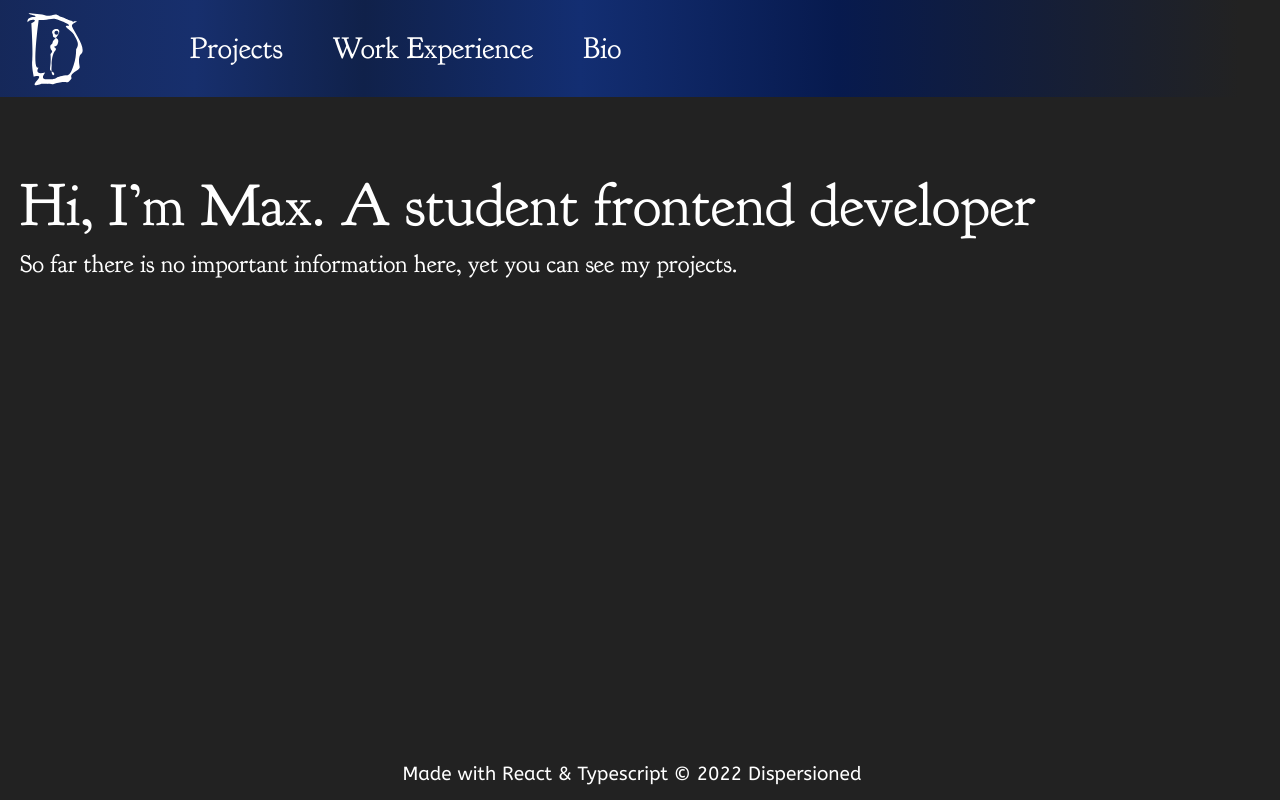
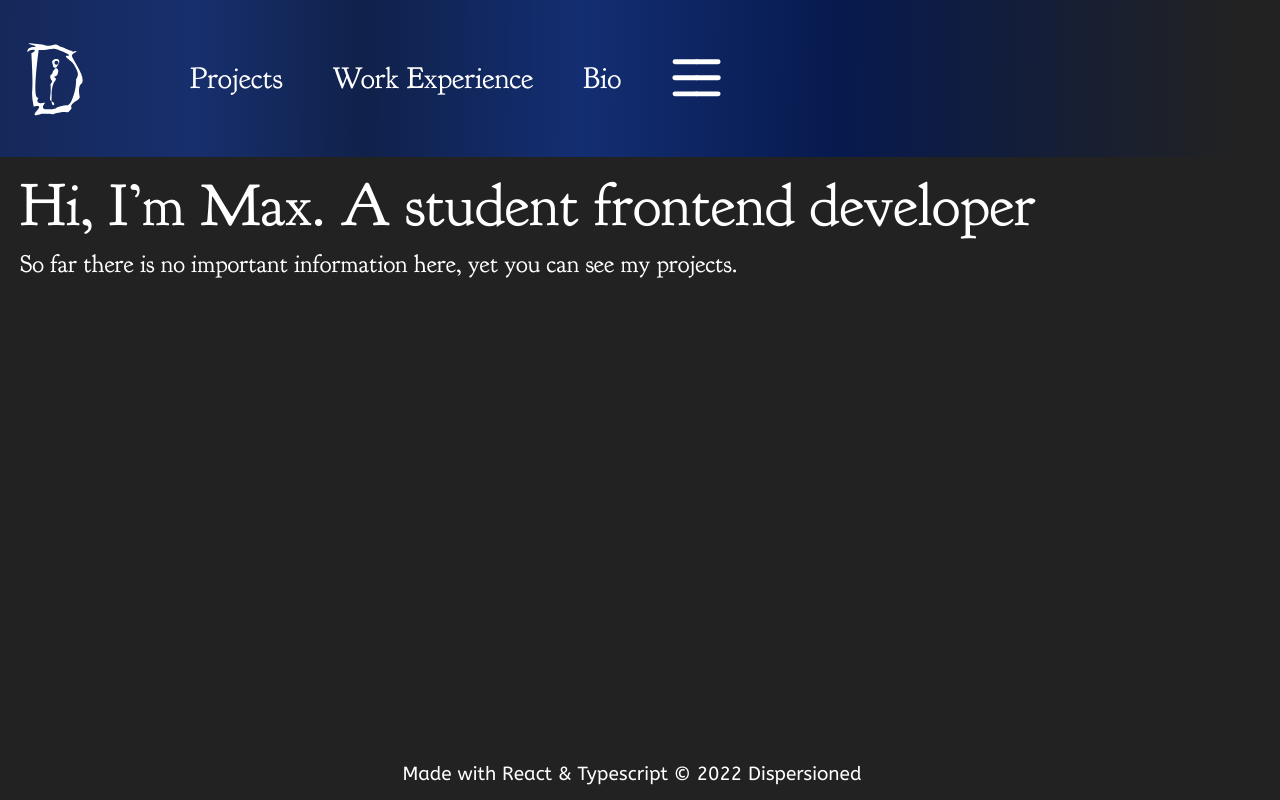
Before and after one commit to Dispersioned/web, a React (Create React App) app: page / in a window 1280 px wide. Built offline with nearby package versions, Linux system fonts and the light colour scheme.

Commit message:
commit to squash

```diff
--- /dev/null
+++ b/src/components/Header/BurgerIcon/BurgerIcon.tsx
@@ -0,0 +1,32 @@
+import React from 'react'
+import './style.module.css'
+
+interface BurgerIconProps {
+  className?: string
+}
+
+const BurgerIcon: React.FC<BurgerIconProps> = ({ className }) => {
+  return (
+    <div className={className}>
+      <svg xmlns="http://www.w3.org/2000/svg" width="150" height="150" viewBox="0 0 200 200">
+        <g stroke-width="6.5" stroke-linecap="round">
+          <path d="M72 82.286h28.75" fill="#009100" fill-rule="evenodd" stroke="#fff" />
+          <path
+            d="M100.75 103.714l72.482-.143c.043 39.398-32.284 71.434-72.16 71.434-39.878 0-72.204-32.036-72.204-71.554"
+            fill="none"
+            stroke="#fff"
+          />
+          <path d="M72 125.143h28.75" fill="#009100" fill-rule="evenodd" stroke="#fff" />
+          <path
+            d="M100.75 103.714l-71.908-.143c.026-39.638 32.352-71.674 72.23-71.674 39.876 0 72.203 32.036 72.203 71.554"
+            fill="none"
+            stroke="#fff"
+          />
+          <path d="M100.75 82.286h28.75" fill="#009100" fill-rule="evenodd" stroke="#fff" />
+          <path d="M100.75 125.143h28.75" fill="#009100" fill-rule="evenodd" stroke="#fff" />
+        </g>
+      </svg>
+    </div>
+  )
+}
+export default BurgerIcon
--- /dev/null
+++ b/src/components/Header/BurgerIcon/style.module.css
@@ -0,0 +1,49 @@
+svg {
+  transition: transform 500ms cubic-bezier(0.4, 0, 0.2, 1);
+}
+.active svg {
+  transform: rotate(90deg);
+}
+path {
+  transition: transform 500ms cubic-bezier(0.4, 0, 0.2, 1),
+    stroke-dasharray 500ms cubic-bezier(0.4, 0, 0.2, 1),
+    stroke-dashoffset 500ms cubic-bezier(0.4, 0, 0.2, 1);
+}
+path:nth-child(1) {
+  transform-origin: 36% 40%;
+}
+path:nth-child(2) {
+  stroke-dasharray: 29 299;
+}
+path:nth-child(3) {
+  transform-origin: 35% 63%;
+}
+path:nth-child(4) {
+  stroke-dasharray: 29 299;
+}
+path:nth-child(5) {
+  transform-origin: 61% 52%;
+}
+path:nth-child(6) {
+  transform-origin: 62% 52%;
+}
+.active path:nth-child(1) {
+  transform: translateX(9px) translateY(1px) rotate(45deg);
+}
+.active path:nth-child(2) {
+  stroke-dasharray: 225 299;
+  stroke-dashoffset: -72px;
+}
+.active path:nth-child(3) {
+  transform: translateX(9px) translateY(1px) rotate(-45deg);
+}
+.active path:nth-child(4) {
+  stroke-dasharray: 225 299;
+  stroke-dashoffset: -72px;
+}
+.active path:nth-child(5) {
+  transform: translateX(9px) translateY(1px) rotate(-45deg);
+}
+.active path:nth-child(6) {
+  transform: translateX(9px) translateY(1px) rotate(45deg);
+}
--- a/src/components/Header/Header.tsx
+++ b/src/components/Header/Header.tsx
@@ -1,10 +1,17 @@
-import React from 'react'
+import React, { useState } from 'react'
 import { Link } from 'react-router-dom'
 import logo from '../../assets/img/logo.svg'
 import Container from '../Container/Container'
+import BurgerIcon from './BurgerIcon/BurgerIcon'
 import * as S from './style'
 
 const Header: React.FC = () => {
+  const [isOpen, setIsOpen] = useState(false)
+
+  const handleBurger = (): void => {
+    setIsOpen(!isOpen)
+  }
+
   return (
     <S.Header>
       <Container>
@@ -17,6 +24,9 @@ const Header: React.FC = () => {
             <S.Navlink to="/experience">Work Experience</S.Navlink>
             <S.Navlink to="/bio">Bio</S.Navlink>
           </S.Navbar>
+          <div onClick={handleBurger}>
+            <BurgerIcon className={isOpen ? 'active' : ''} />
+          </div>
         </S.Body>
       </Container>
     </S.Header>
```
